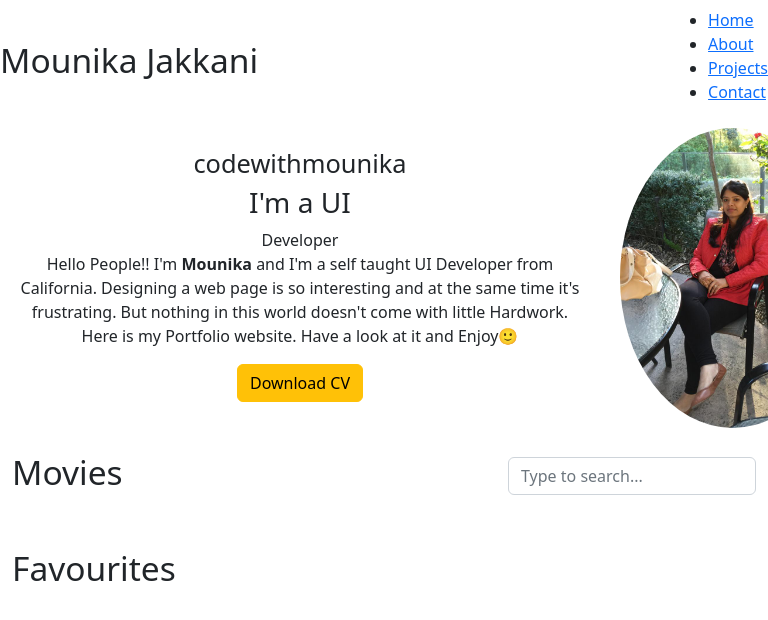
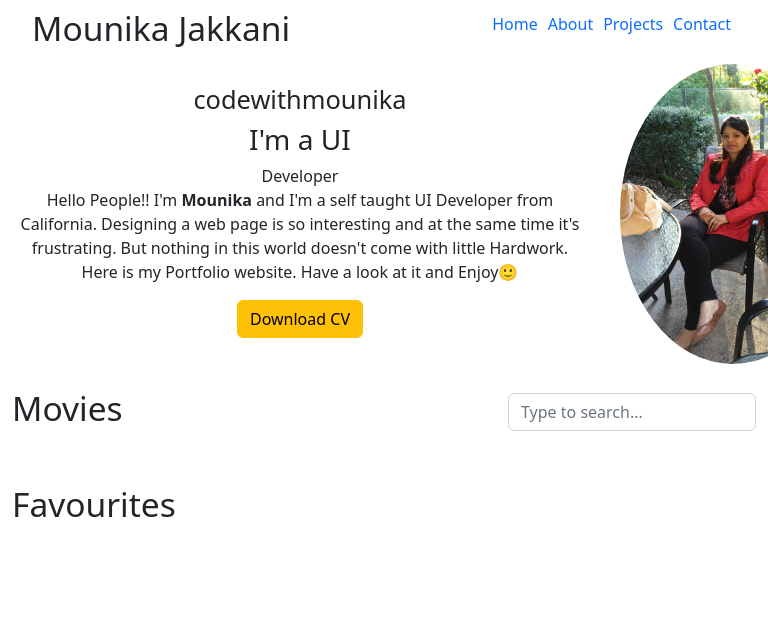
Before and after one commit to mounagopal89/portfolio-project, a React (Create React App) app: page / in a window 768 px wide. Shown: the top 620 px of the page. Built offline with nearby package versions, Linux system fonts and the light colour scheme; no server answers; the HTML template or start-up script is replaced by a standard one.

Commit message:
second commit

```diff
--- a/package.json
+++ b/package.json
@@ -7,6 +7,7 @@
     "@testing-library/react": "^13.4.0",
     "@testing-library/user-event": "^13.5.0",
     "bootstrap": "^5.2.3",
+    "d3": "^7.8.2",
     "react": "^18.2.0",
     "react-bootstrap": "^2.7.0",
     "react-dom": "^18.2.0",
@@ -39,5 +40,4 @@
       "last 1 safari version"
     ]
   }
-
 }
--- a/src/App.js
+++ b/src/App.js
@@ -1,5 +1,6 @@
 import React, { useEffect, useState } from "react";
 import Navbar from "./Components/Navbar";
+import { arc } from "d3";
 // import Footer from "./Components/Footer";
 import Main from "./Components/Main";
 
--- a/src/Components/Navbar.css
+++ b/src/Components/Navbar.css
@@ -41,11 +41,40 @@
     justify-content: space-between;
     align-items: center;
   }
+  .nav-item {
+    position: relative;
+    transition: transform 0.2s;
+  }
 }
 /* ---------Media Queries---------- */
 
-@media (max-width: 408px) {
+@media (min-width: 500px) and (max-width: 1000px) {
   nav {
-    background-color: red;
+    margin-left: 2rem;
+    margin-right: 2rem;
+    overflow-x: auto;
+  }
+  .nav-links {
+    list-style: none;
+    display: flex;
+  }
+  .nav-item a {
+    padding: 5px;
+    text-decoration: none;
+  }
+  body {
+    overflow-x: hidden;
   }
 }
+
+/* @media (min-width: 150px) and (max-width: 500px) {
+  nav {
+    margin-left: 2rem;
+    margin-right: 2rem;
+    overflow-x: auto;
+  }
+  .nav-links {
+    list-style: none;
+    display: flex;
+  }
+} */
```
Also changed, not shown: 1 other file (tests, documents, lock files or other folders).
